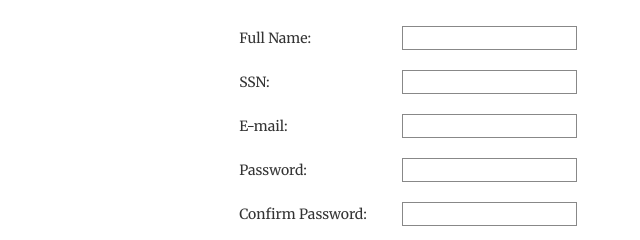
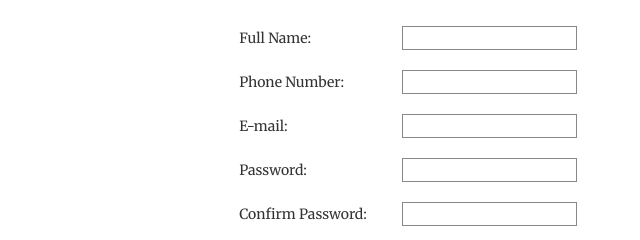
Before and after one commit to yil479/KitchIn, a website: page signup.html in a window 1280 px wide. Shown: the part 174-414 px from the top of the page, 232-872 px from the left. Drawn offline with nearby package versions, Linux system fonts and the light colour scheme.

Commit message:
syntax error

```diff
--- a/signup.html
+++ b/signup.html
@@ -242,7 +242,7 @@
               </tr>
               <tr><td><br /></td></tr>
               <tr>
-                <td>SSN:
+                <td>Phone Number:
                 </td>
                 <td><input type="text" id="phonenumber" style="border: 1px solid #888;">
                 </td>
```
Also changed, not shown: search.html (+1 -1 lines).
